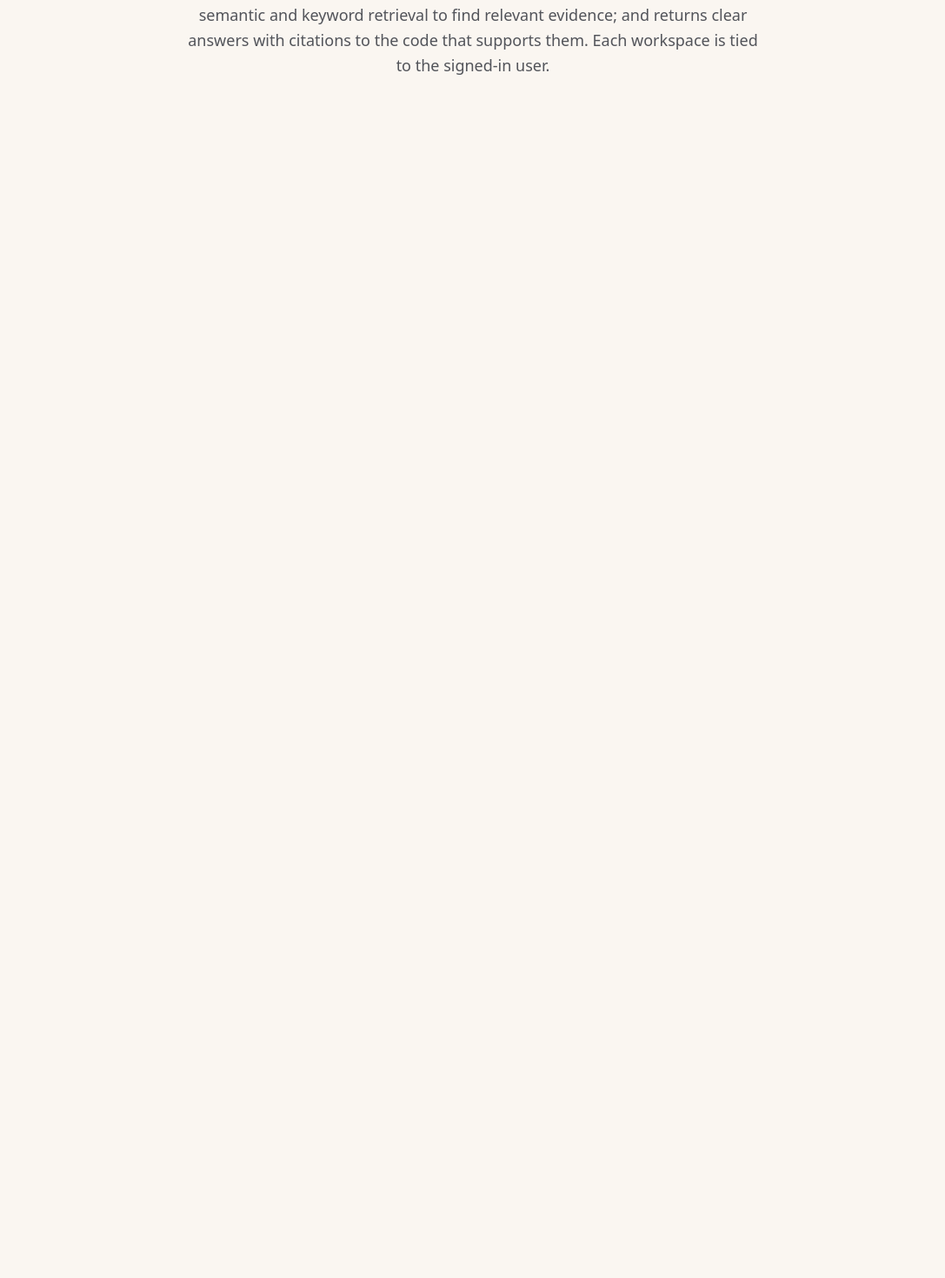
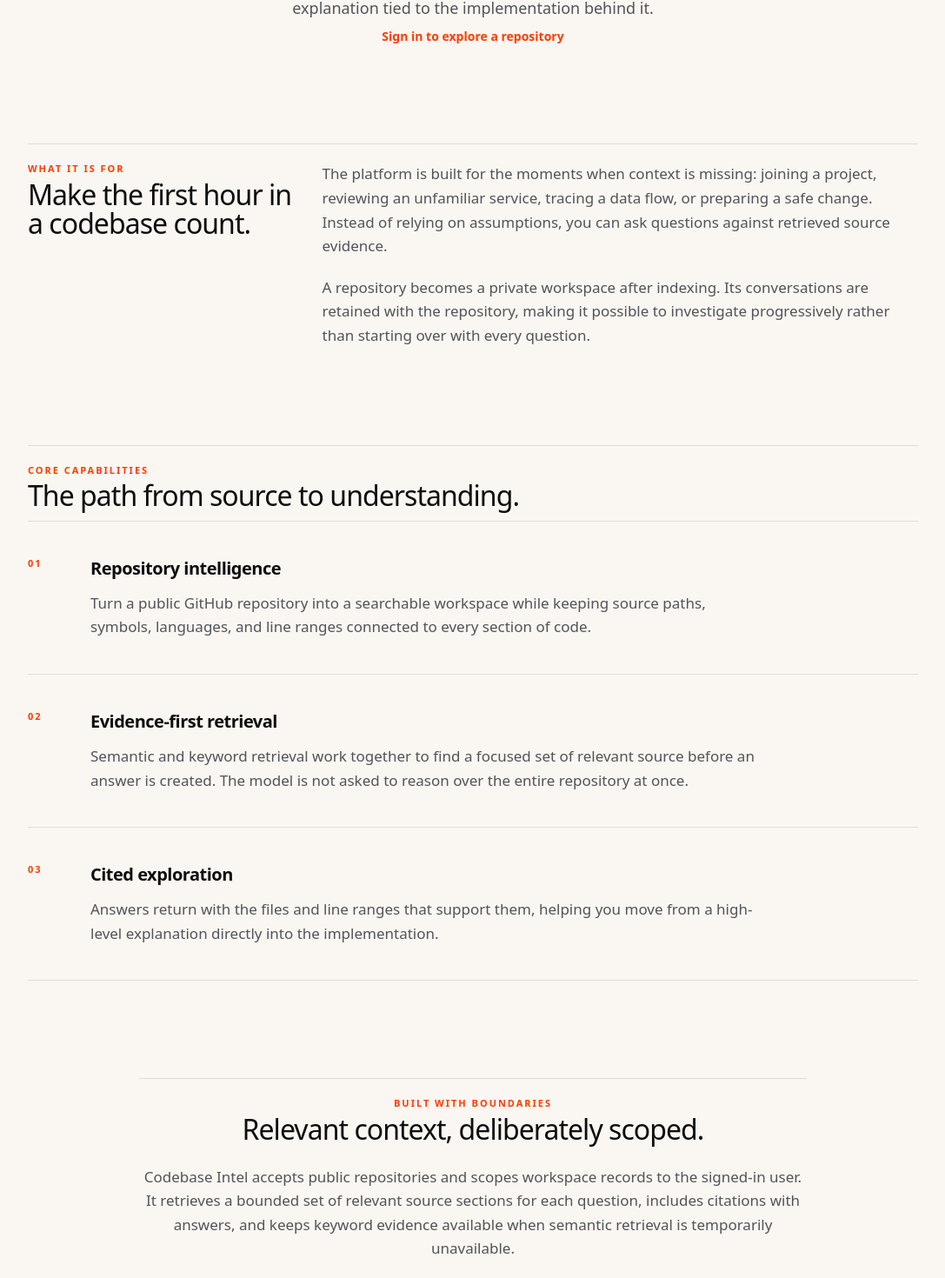
Before and after one commit to ayushman46/codebase_rag, a React (Vite) app in the folder frontend/: page /platform in a window 1280 px wide. Shown: the part 361-1831 px from the top of the page at 87% size, without its empty margins (96-1183 px from the left). Before the commit the page ends 800 px from the top, so only its background shows below. Built offline with nearby package versions, Linux system fonts and the light colour scheme; no server answers.

Commit message:
feat: expand platform overview content

```diff
--- a/frontend/src/pages/PlatformPage.jsx
+++ b/frontend/src/pages/PlatformPage.jsx
@@ -1,13 +1,84 @@
-const PlatformPage = () => (
+import { Link } from 'react-router-dom';
+import useStore from '../store/useStore';
+
+const capabilities = [
+  {
+    number: '01',
+    title: 'Repository intelligence',
+    text: 'Turn a public GitHub repository into a searchable workspace while keeping source paths, symbols, languages, and line ranges connected to every section of code.',
+  },
+  {
+    number: '02',
+    title: 'Evidence-first retrieval',
+    text: 'Semantic and keyword retrieval work together to find a focused set of relevant source before an answer is created. The model is not asked to reason over the entire repository at once.',
+  },
+  {
+    number: '03',
+    title: 'Cited exploration',
+    text: 'Answers return with the files and line ranges that support them, helping you move from a high-level explanation directly into the implementation.',
+  },
+];
+
+const PlatformPage = () => {
+  const { user } = useStore();
+
+  return (
     <main className="content-shell page-section">
       <section className="mx-auto max-w-3xl text-center">
-      <span className="text-caption font-semibold uppercase tracking-widest text-ember-orange">The platform</span>
+        <p className="text-caption font-semibold uppercase tracking-[0.18em] text-ember-orange">The platform</p>
         <h1 className="heading-lg page-title mt-5 text-ink-black">A focused workspace for understanding unfamiliar systems.</h1>
         <p className="mx-auto mt-7 max-w-2xl text-lg leading-relaxed text-pewter">
-        Codebase Intel turns a public GitHub repository into a private, searchable workspace. It indexes source files, symbols, and line ranges; combines semantic and keyword retrieval to find relevant evidence; and returns clear answers with citations to the code that supports them. Each workspace is tied to the signed-in user.
+          Codebase Intel gives engineering teams a clearer starting point in any public repository. It organizes the source, retrieves relevant evidence, and keeps each explanation tied to the implementation behind it.
+        </p>
+        <Link to={user ? '/app' : '/'} className="mt-8 inline-block text-sm font-semibold text-ember-orange transition-colors hover:text-burnt-rust">
+          {user ? 'Open your workspace' : 'Sign in to explore a repository'}
+        </Link>
+      </section>
+
+      <section className="mx-auto mt-20 max-w-5xl border-t border-sand pt-14 sm:mt-28 sm:pt-20">
+        <div className="grid gap-8 lg:grid-cols-[minmax(0,0.8fr)_minmax(0,1.7fr)] lg:gap-16">
+          <div>
+            <p className="text-caption font-semibold uppercase tracking-[0.18em] text-ember-orange">What it is for</p>
+            <h2 className="heading-sm mt-4 text-heading text-ink-black">Make the first hour in a codebase count.</h2>
+          </div>
+          <div className="space-y-5 text-[17px] leading-relaxed text-pewter">
+            <p>
+              The platform is built for the moments when context is missing: joining a project, reviewing an unfamiliar service, tracing a data flow, or preparing a safe change. Instead of relying on assumptions, you can ask questions against retrieved source evidence.
+            </p>
+            <p>
+              A repository becomes a private workspace after indexing. Its conversations are retained with the repository, making it possible to investigate progressively rather than starting over with every question.
+            </p>
+          </div>
+        </div>
+      </section>
+
+      <section className="mx-auto mt-20 max-w-5xl border-t border-sand pt-14 sm:mt-28 sm:pt-20">
+        <div className="max-w-2xl">
+          <p className="text-caption font-semibold uppercase tracking-[0.18em] text-ember-orange">Core capabilities</p>
+          <h2 className="heading-sm mt-4 text-heading text-ink-black">The path from source to understanding.</h2>
+        </div>
+        <ol className="mt-12 divide-y divide-sand border-y border-sand">
+          {capabilities.map(({ number, title, text }) => (
+            <li key={number} className="grid gap-4 py-8 sm:grid-cols-[4rem_minmax(0,1fr)] sm:gap-8 sm:py-10">
+              <p className="text-caption font-semibold tracking-[0.18em] text-ember-orange">{number}</p>
+              <div>
+                <h3 className="text-xl font-semibold tracking-tight text-ink-black">{title}</h3>
+                <p className="mt-3 max-w-3xl text-[17px] leading-relaxed text-pewter">{text}</p>
+              </div>
+            </li>
+          ))}
+        </ol>
+      </section>
+
+      <section className="mx-auto mt-20 max-w-3xl border-t border-sand py-14 text-center sm:mt-28 sm:py-20">
+        <p className="text-caption font-semibold uppercase tracking-[0.18em] text-ember-orange">Built with boundaries</p>
+        <h2 className="heading-sm mt-4 text-heading text-ink-black">Relevant context, deliberately scoped.</h2>
+        <p className="mt-6 text-[17px] leading-relaxed text-pewter">
+          Codebase Intel accepts public repositories and scopes workspace records to the signed-in user. It retrieves a bounded set of relevant source sections for each question, includes citations with answers, and keeps keyword evidence available when semantic retrieval is temporarily unavailable.
         </p>
       </section>
     </main>
   );
+};
 
 export default PlatformPage;
```
Lines whose indentation alone changed are shown as unchanged.
